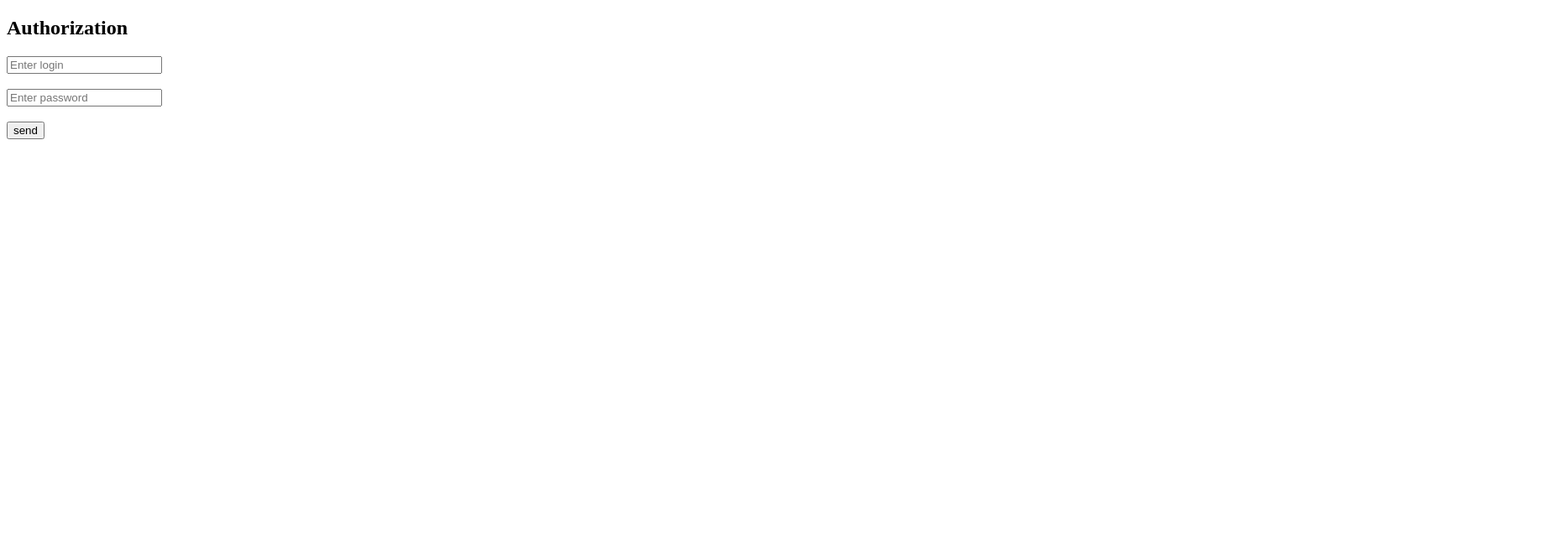
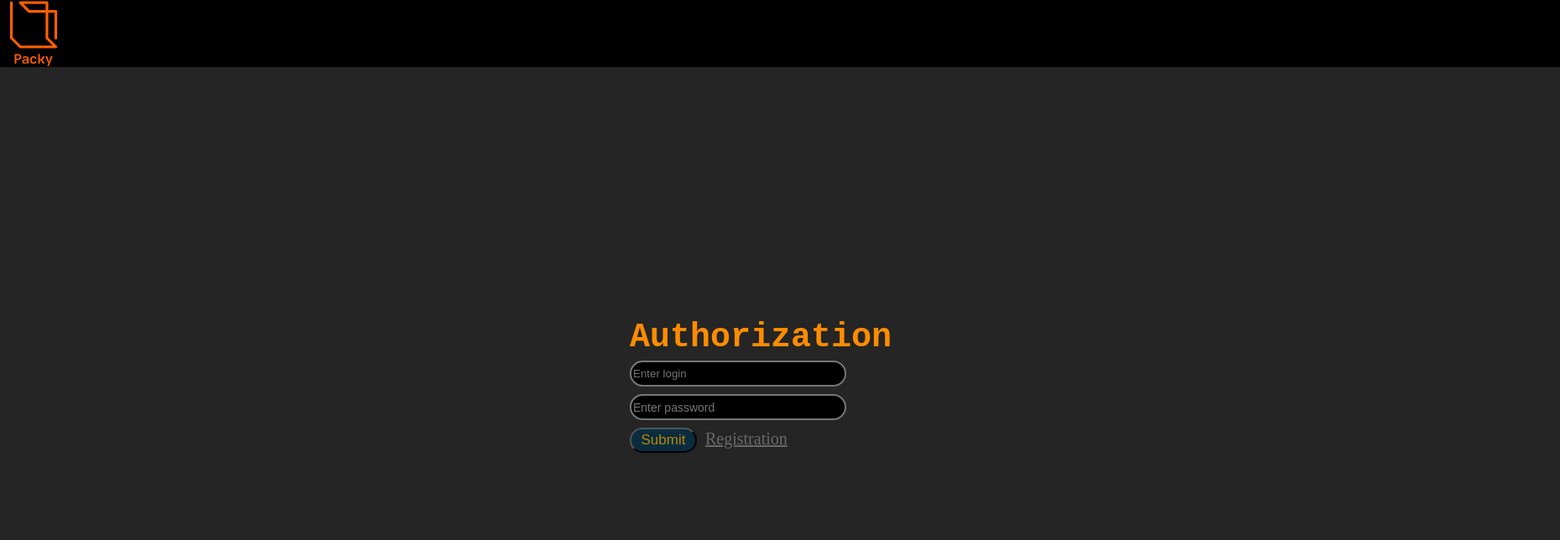
Before and after one commit to custer-debug/Go_work, a plain HTML site: page html/menu.html in a window 1280 px wide. Shown: the top 644 px of the page at 84% size, 1858 px wide, since content can reach past the window. Drawn offline with Linux system fonts and the light colour scheme.

Commit message:
Add style

```diff
--- /dev/null
+++ b/html/CSS/MenuStyle.css
@@ -0,0 +1,82 @@
+body {
+    margin-left: 750px;
+    margin-top: 380px;
+
+    background-color: #252525;
+
+}
+
+.title {
+    color: darkorange;
+    font-size: 40px;
+    font-family: monospace;
+
+}
+.input1 {
+    position: absolute;
+    top: 430px;
+    background-color: black;
+    height: 25px;
+    width: 250px;
+    border-radius: 30px;
+    border-style: solid;
+}
+
+.input2 {
+    position: absolute;
+    top: 470px;
+    background-color: black;
+    height: 25px;
+    width: 250px;
+    border-radius: 30px;
+    border-style: solid;
+    font-size: 14px;
+}
+
+.mainbuttom {
+    position: absolute;
+    top: 510px;
+    height: 30px;
+    width:  80px;
+    background-color: rgba(0, 48, 71, 0.75);
+    color:darkgoldenrod;
+    border-radius: 30px;
+    font-size: 17px;
+}
+.link {
+    position: absolute;
+    left: 840px;
+    top: 512px;
+    height: 20px;
+    width: 100px;
+    font-size: 20px;
+   color:dimgrey;
+
+}
+.DownMenu {
+    background-color: beige;
+    position: absolute;
+    left: 0px;
+    top:850px;
+    width: 1858px;
+    height: 127px;
+    background: -webkit-linear-gradient(top, #ffffff 0%,dimgrey 10%,#d1d1d1 30%,#000000 100%);
+
+
+}
+
+.UpperMenu{
+    position: absolute;
+    top: 0px;
+    left: 80px;
+    height: 80px;
+    width: 1778px;
+    background-color: black;
+
+}
+
+.Packy {
+    position: absolute;
+    top: 0px;
+    left: 0px;
+}
--- a/html/menu.html
+++ b/html/menu.html
@@ -2,20 +2,28 @@
 <html lang="en">
 <head>
     <meta charset="UTF-8">
+    <link rel="stylesheet" href="CSS/MenuStyle.css">
+    <link rel = "icon" href="images/packy_ico.ico">
     <title>Authorization</title>
 </head>
 <body>
-<h2>Authorization</h2>
+<h2 class = "title">Authorization</h2>
 <form method="POST">
 
-    <input type = "text" size = "20" required placeholder = "Enter login" name = "login"><br><br>
+    <input type = "text" size = "20" required placeholder = "Enter login" name = "login" class="input1"><br><br>
 
-    <input type = "password" size = "20" required placeholder = "Enter password" name = "pass"><br><br>
+    <input type = "password" size = "20" required placeholder = "Enter password" name = "pass" class="input2"><br><br>
 
-    <input  type="submit" value="send">
+    <input  type="submit" value="Submit" class ="mainbuttom">
+<a href = "/create/" class = "link">Registration</a>
+</form>
+    <div class="DownMenu">
 
-</form>
+    </div>
+    <img src="images/packy_logo.png" width="80" class = "Packy">
+    <div class="UpperMenu">
 
+    </div>
 
 </body>
 </html>
```
Also changed, not shown: html/create.html (+22 -6 lines), html/CSS/CreateStyle.css (added), html/images/packy_ico.ico (added), html/images/packy_logo.png (added), 1 other file.
